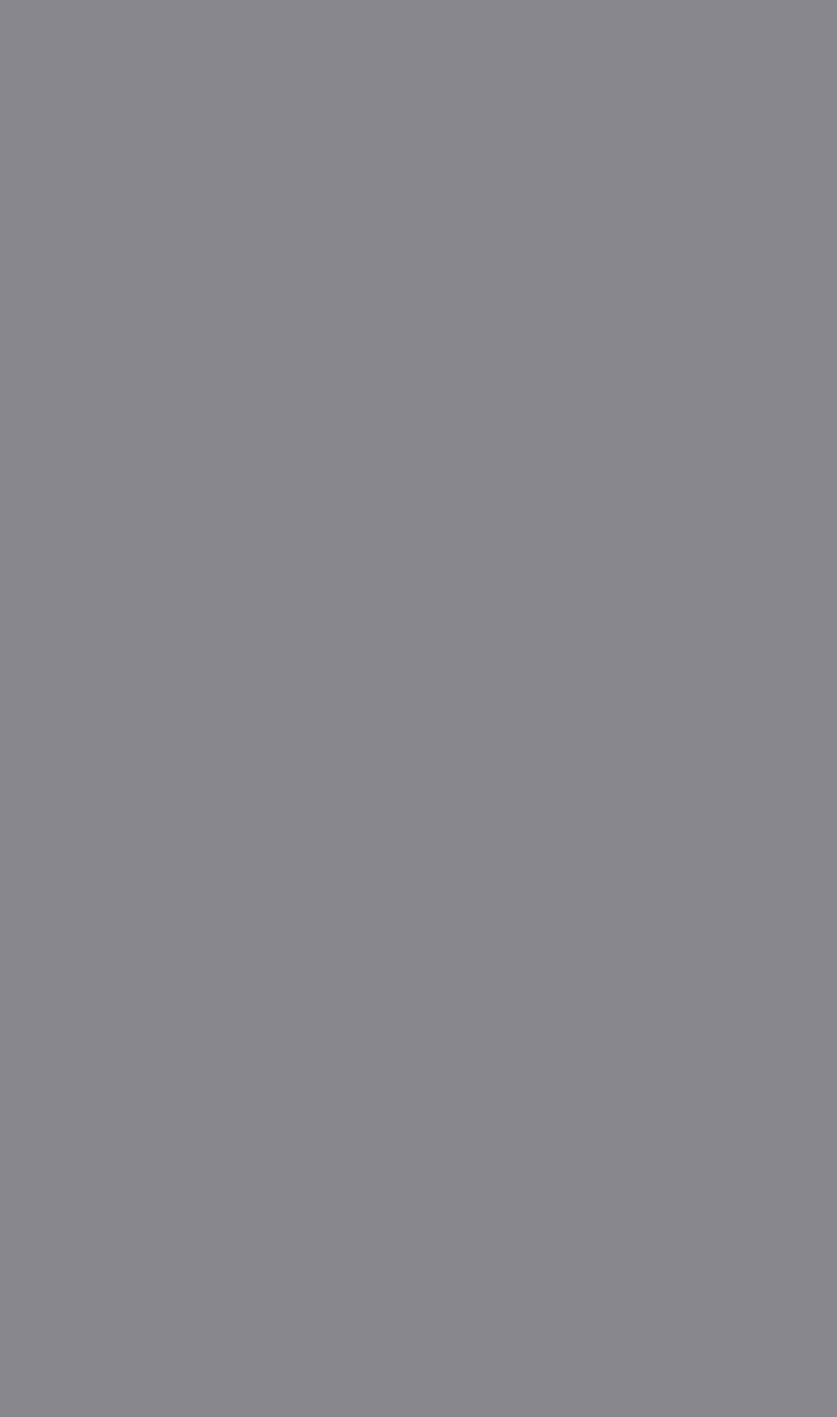
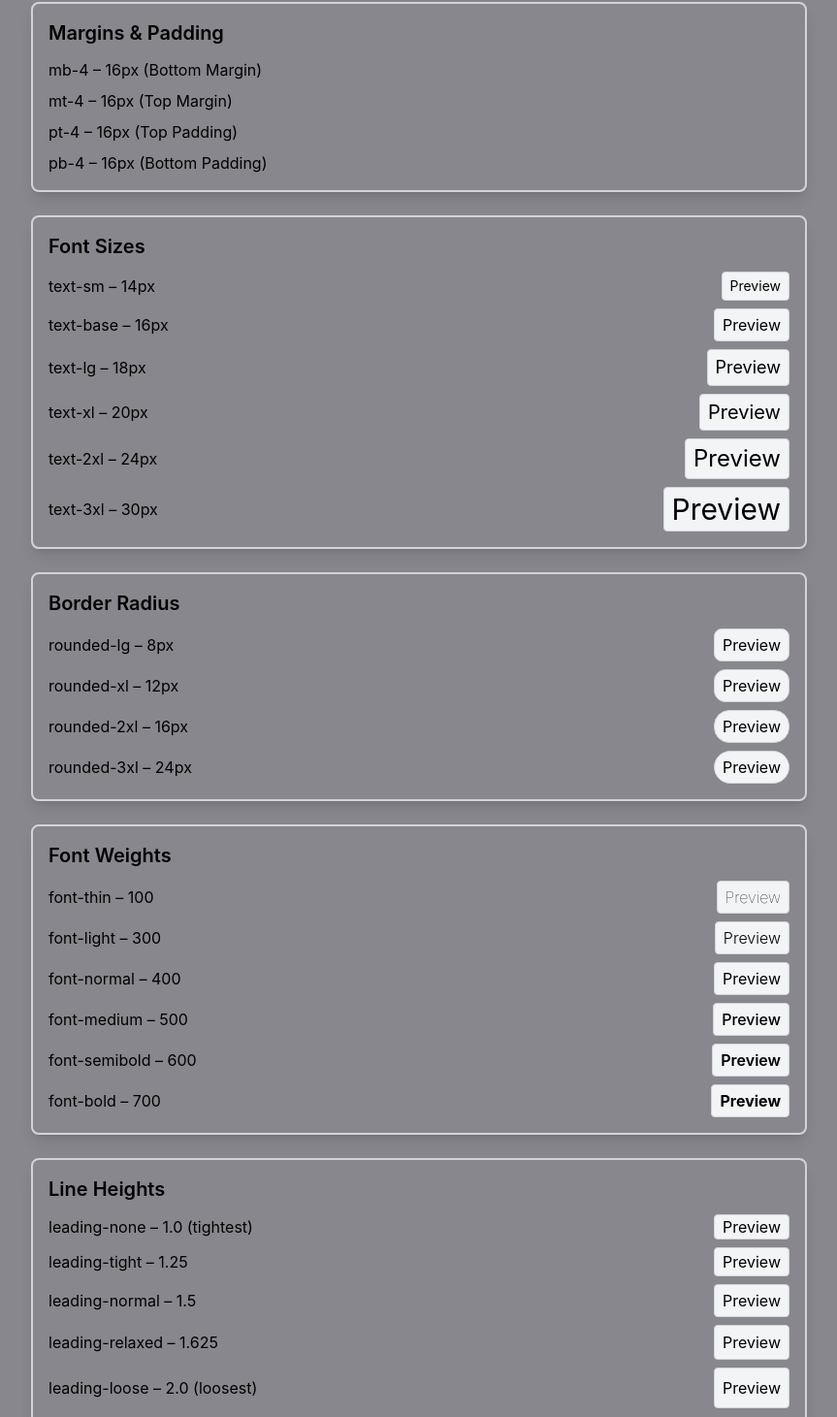
Before and after one commit to vimal336/inter-pre, a React (Vite) app: page /Bootstrap in a window 1280 px wide. Shown: the part 820-2281 px from the top of the page at 97% size, without its empty margins (208-1071 px from the left). Before the commit the page ends 800 px from the top, so only its background shows below. Built offline with nearby package versions, Linux system fonts and the light colour scheme.

Commit message:
problem solving

```diff
--- a/src/Bootstrap.jsx
+++ b/src/Bootstrap.jsx
@@ -1,3 +1,5 @@
+import TailwindReference from "./Tailwind.";
+
 const bootstrapClasses = {
   Layout: [
     { name: "container", desc: "Centers content and provides a responsive width." },
@@ -51,7 +53,9 @@ const BootstrapClasses = () => {
           </details>
         ))}
       </div>
+      <TailwindReference/>
     </div>
+
   );
 };
 
--- /dev/null
+++ b/src/Tailwind..jsx
@@ -0,0 +1,101 @@
+export default function TailwindReference() {
+    const tailwindData = [
+        {
+            title: "Breakpoints",
+            values: [
+              { label: "sm", description: "640px" },
+              { label: "md", description: "768px" },
+              { label: "lg", description: "1024px" },
+              { label: "xl", description: "1280px" },
+              { label: "2xl", description: "1536px" },
+            ],
+          },
+      {
+        title: "Margins & Padding",
+        values: [
+          { label: "mb-4", description: "16px (Bottom Margin)" },
+          { label: "mt-4", description: "16px (Top Margin)" },
+          { label: "pt-4", description: "16px (Top Padding)" },
+          { label: "pb-4", description: "16px (Bottom Padding)" },
+        ],
+      },
+      {
+        title: "Font Sizes",
+        values: [
+          { label: "text-sm", description: "14px", preview: "text-sm" },
+          { label: "text-base", description: "16px", preview: "text-base" },
+          { label: "text-lg", description: "18px", preview: "text-lg" },
+          { label: "text-xl", description: "20px", preview: "text-xl" },
+          { label: "text-2xl", description: "24px", preview: "text-2xl" },
+          { label: "text-3xl", description: "30px", preview: "text-3xl" },
+        ],
+      },
+      {
+        title: "Border Radius",
+        values: [
+          { label: "rounded-lg", description: "8px", preview: "rounded-lg" },
+          { label: "rounded-xl", description: "12px", preview: "rounded-xl" },
+          { label: "rounded-2xl", description: "16px", preview: "rounded-2xl" },
+          { label: "rounded-3xl", description: "24px", preview: "rounded-3xl" },
+        ],
+      },
+      {
+        title: "Font Weights",
+        values: [
+          { label: "font-thin", description: "100", preview: "font-thin" },
+          { label: "font-light", description: "300", preview: "font-light" },
+          { label: "font-normal", description: "400", preview: "font-normal" },
+          { label: "font-medium", description: "500", preview: "font-medium" },
+          { label: "font-semibold", description: "600", preview: "font-semibold" },
+          { label: "font-bold", description: "700", preview: "font-bold" },
+        ],
+      },
+      {
+        title: "Line Heights",
+        values: [
+          { label: "leading-none", description: "1.0 (tightest)", preview: "leading-none" },
+          { label: "leading-tight", description: "1.25", preview: "leading-tight" },
+          { label: "leading-normal", description: "1.5", preview: "leading-normal" },
+          { label: "leading-relaxed", description: "1.625", preview: "leading-relaxed" },
+          { label: "leading-loose", description: "2.0 (loosest)", preview: "leading-loose" },
+        ],
+      },
+      {
+        title: "Border Classes",
+        values: [
+          { label: "border", description: "1px solid" },
+          { label: "border-2", description: "2px solid" },
+          { label: "border-4", description: "4px solid" },
+          { label: "border-8", description: "8px solid" },
+          { label: "border-dashed", description: "Dashed Border" },
+          { label: "border-dotted", description: "Dotted Border" },
+          { label: "border-double", description: "Double Border" },
+        ],
+      },
+    ];
+
+    return (
+      <div className="p-6 max-w-5xl mx-auto">
+        <h1 className="text-3xl font-bold text-center mb-6">Tailwind CSS Reference</h1>
+        <div className="grid grid-cols-1 md:grid-cols-2 gap-6">
+          {tailwindData.map((category, index) => (
+            <div key={index} className="border-2 border-gray-300 rounded-lg p-4 shadow-lg">
+              <h2 className="text-xl font-semibold mb-3">{category.title}</h2>
+              <ul className="space-y-2">
+                {category.values.map((item, idx) => (
+                  <li key={idx} className="flex items-center justify-between">
+                    <span className="text-sm md:text-base">{item.label} – {item.description}</span>
+                    {item.preview && (
+                      <span className={`px-2 py-1 bg-gray-100 ${item.preview} border border-gray-300 rounded`}>
+                        Preview
+                      </span>
+                    )}
+                  </li>
+                ))}
+              </ul>
+            </div>
+          ))}
+        </div>
+      </div>
+    );
+  }
```
